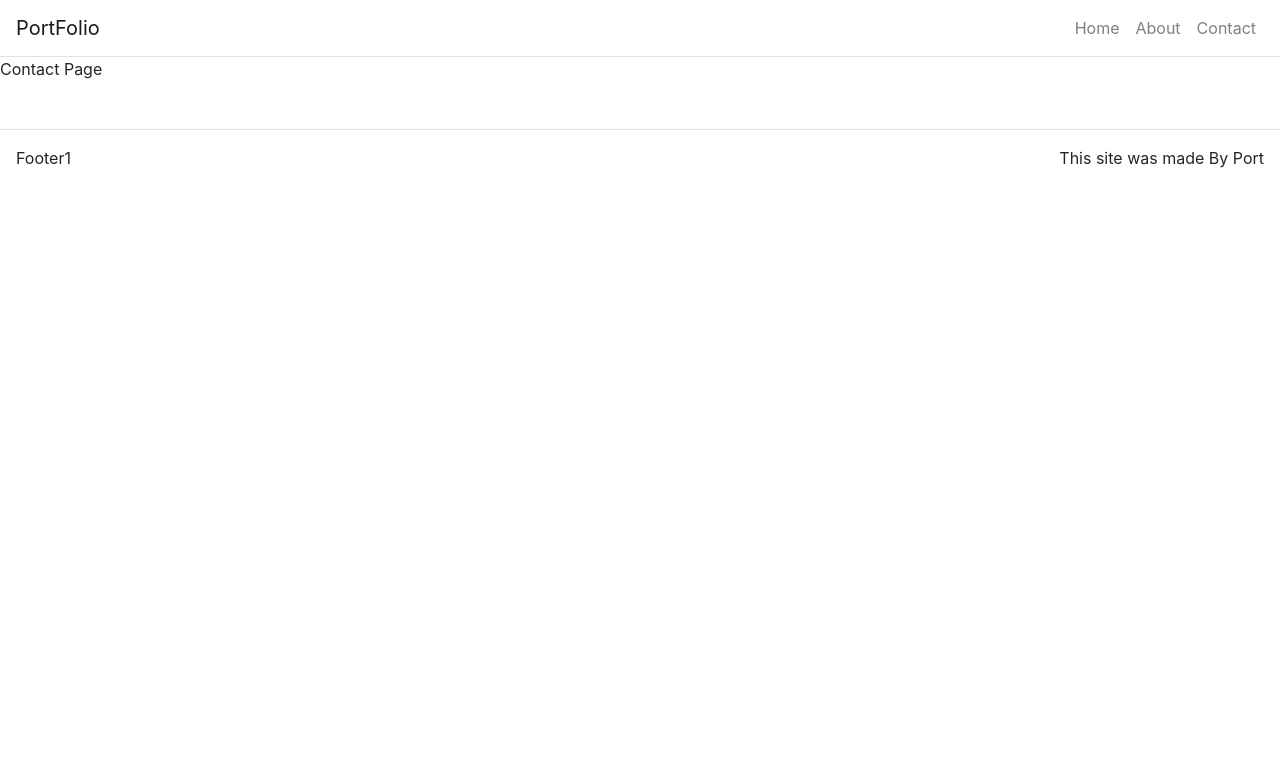
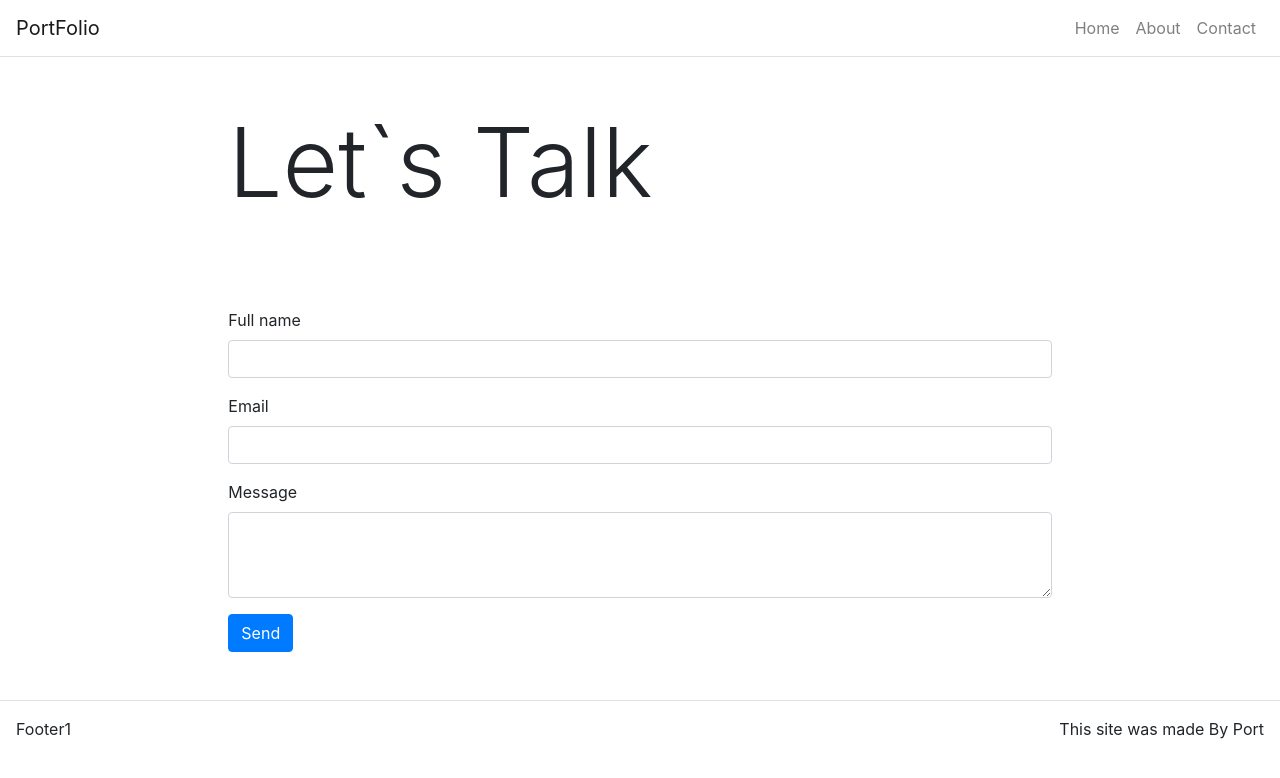
Before and after one commit to ebatzorig/codevol, a React (Create React App) app: page /contact in a window 1280 px wide. Shown: the top 778 px of the page. Built offline with nearby package versions, Linux system fonts and the light colour scheme.

Commit message:
add contact page

```diff
--- a/package.json
+++ b/package.json
@@ -6,6 +6,7 @@
     "@testing-library/jest-dom": "^4.2.4",
     "@testing-library/react": "^9.5.0",
     "@testing-library/user-event": "^7.2.1",
+    "axios": "^0.19.2",
     "bootstrap": "^4.5.0",
     "react": "^16.13.1",
     "react-bootstrap": "^1.2.2",
--- a/src/App.js
+++ b/src/App.js
@@ -35,7 +35,7 @@ class App extends React.Component {
         title:'this is about'
       },
       contact:{
-        title:'this is about'
+        title:'Let`s Talk'
       }
     }
   }
@@ -60,8 +60,8 @@ class App extends React.Component {
 
           </Navbar>
           <Route path="/" exact render={() => <Home title={this.state.home.title} subTitle={this.state.home.subTitle} text={this.state.home.text} /> } />
-          <Route path="/about" exact render={() => <About title={this.state.home.title} /> } />
-          <Route path="/contact" exact render={() => <Contact title={this.state.home.title} /> } />
+          <Route path="/about" exact render={() => <About title={this.state.about.title} /> } />
+          <Route path="/contact" exact render={() => <Contact title={this.state.contact.title} /> } />
 
 
 
--- a/src/components/Card.js
+++ b/src/components/Card.js
@@ -6,8 +6,8 @@ function Card(props){
     return (
         <div className="d-inline-block g-card" onClick={(e) => props.click(props.item)}>
             <img className="g-card-image" src={props.item.imgSrc} alt={props.item.imgSrc} />
-            {  <CardInfo title={props.item.title} subTitle={props.item.subTitle} link={props.item.link} /> }
-            {/* props.item.seleted && */}
+            { props.item.seleted && <CardInfo title={props.item.title} subTitle={props.item.subTitle} link={props.item.link} /> }
+
         </div>
     );
 }
--- a/src/components/Carousel.js
+++ b/src/components/Carousel.js
@@ -43,6 +43,7 @@ class Carousel extends React.Component{
 
     handleCardClick = (id, card) => {
 
+
         let items = [...this.state.items];
         items[id].selected = items[id].selected ? false : true;
 
@@ -51,15 +52,17 @@ class Carousel extends React.Component{
                 item.selected = false;
             }
         });
+
         this.setState({
             items
         });
+        console.log(items);
     }
 
     makeItems = (items) => {
         return items.map(item => {
             return <Card item={item} click={( e => this.handleCardClick(item.id, e) )} key={item.id} />
-        });
+        })
     }
 
     render() {
--- /dev/null
+++ b/src/components/Content.js
@@ -0,0 +1,19 @@
+import React from 'react';
+import Container from 'react-bootstrap/Container';
+import Row from 'react-bootstrap/Row';
+import Col from 'react-bootstrap/Col';
+
+function Content(props){
+
+    return(
+        <Container fluid={true}>
+            <Row className="justify-content-center">
+                <Col md={8}>
+                    {props.children}
+                </Col>
+            </Row>
+        </Container>
+    );
+}
+
+export default Content;
--- a/src/pages/ContactPage.js
+++ b/src/pages/ContactPage.js
@@ -1,9 +1,69 @@
 import React from 'react';
+import Form from 'react-bootstrap/Form';
+import Button from 'react-bootstrap/Button';
 
-function ContactPage(props){
-    return(
-        <p>Contact Page</p>
-    );
+import Hero from '../components/Hero';
+import Content from '../components/Content';
+
+class ContactPage extends React.Component{
+    constructor(props){
+        super(props);
+        this.state ={
+            name:'',
+            email:'',
+            message:'',
+            disabled:false,
+            emailSent:null
+        };
+    }
+
+    handleChange = (event) => {
+
+        const target = event.target;
+        const value = target.type === 'checkbox' ? target.checked : target.value;
+        const name = event.name;
+
+        this.setState({
+            [name]: value
+        });
+    }
+
+    handleSubmit = (event) => {
+        // event.preventDefault();
+    }
+
+    render(){
+        return(
+            <div>
+                <Hero title={this.props.title}/>
+                <Content>
+                    <Form onSubmit={this.handleSubmit}>
+                        <Form.Group>
+                            <Form.Label htmlFor="full-name">Full name</Form.Label>
+                            <Form.Control id="full-name" name="name" type="text" value={this.state.name} onChange={this.handleChange} />
+                        </Form.Group>
+
+                        <Form.Group>
+                            <Form.Label htmlFor="email">Email</Form.Label>
+                            <Form.Control id="email" name="email" type="text" value={this.state.email} onChange={this.handleChange} />
+                        </Form.Group>
+
+                        <Form.Group>
+                            <Form.Label htmlFor="message">Message</Form.Label>
+                            <Form.Control id="message" name="message" as="textarea" rows={3} type="text" value={this.state.message} onChange={this.handleChange} />
+                        </Form.Group>
+                        <Button className="d-inline-block" variant="primary" type="submit" disabled={this.state.disabled} >
+                            Send
+                        </Button>
+
+                        { this.state.emailSent === true && <p className="d-inline success-msg">Email Sent</p> }
+                        { this.state.emailSent === false && <p className="d-inline err-msg">Email Not Sent</p> }
+
+                    </Form>
+                </Content>
+            </div>
+        );
+    }
 }
 
 export default ContactPage;
```
Also changed, not shown: 1 other file (tests, documents, lock files or other folders).
